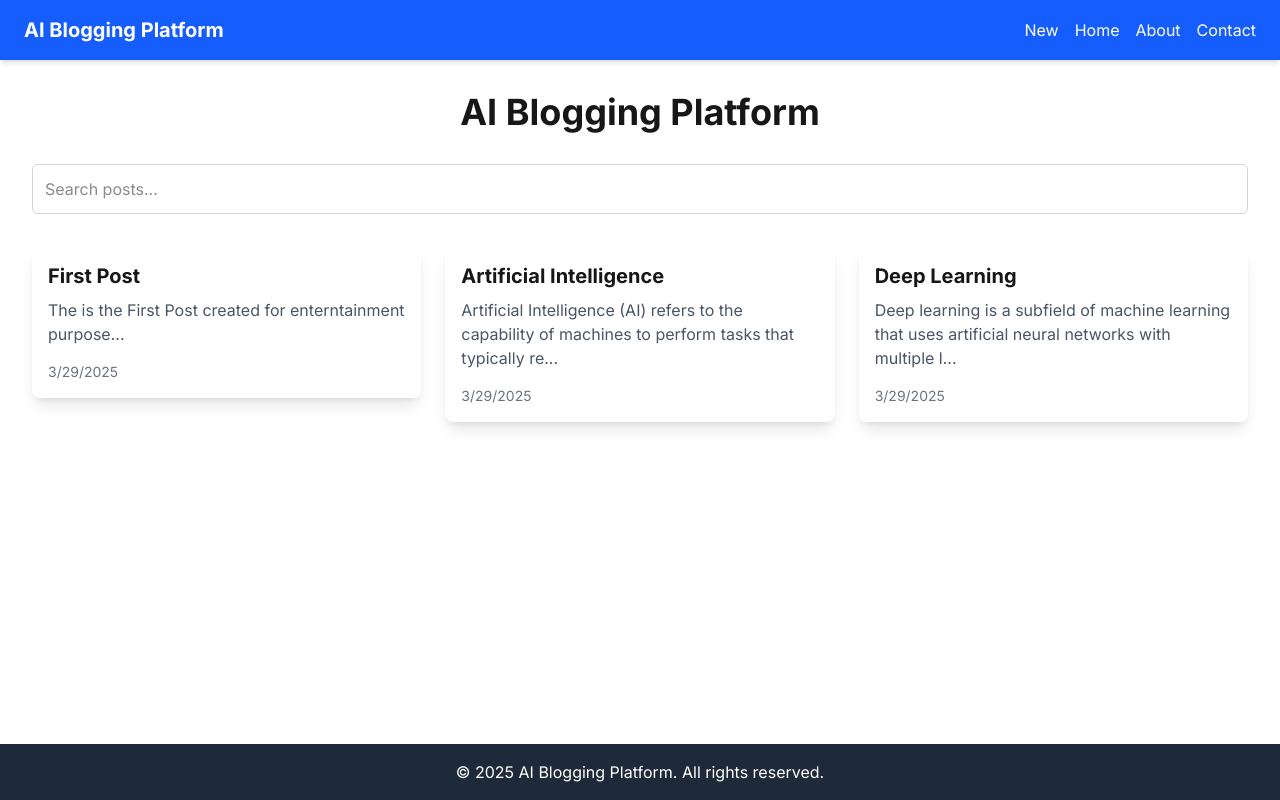
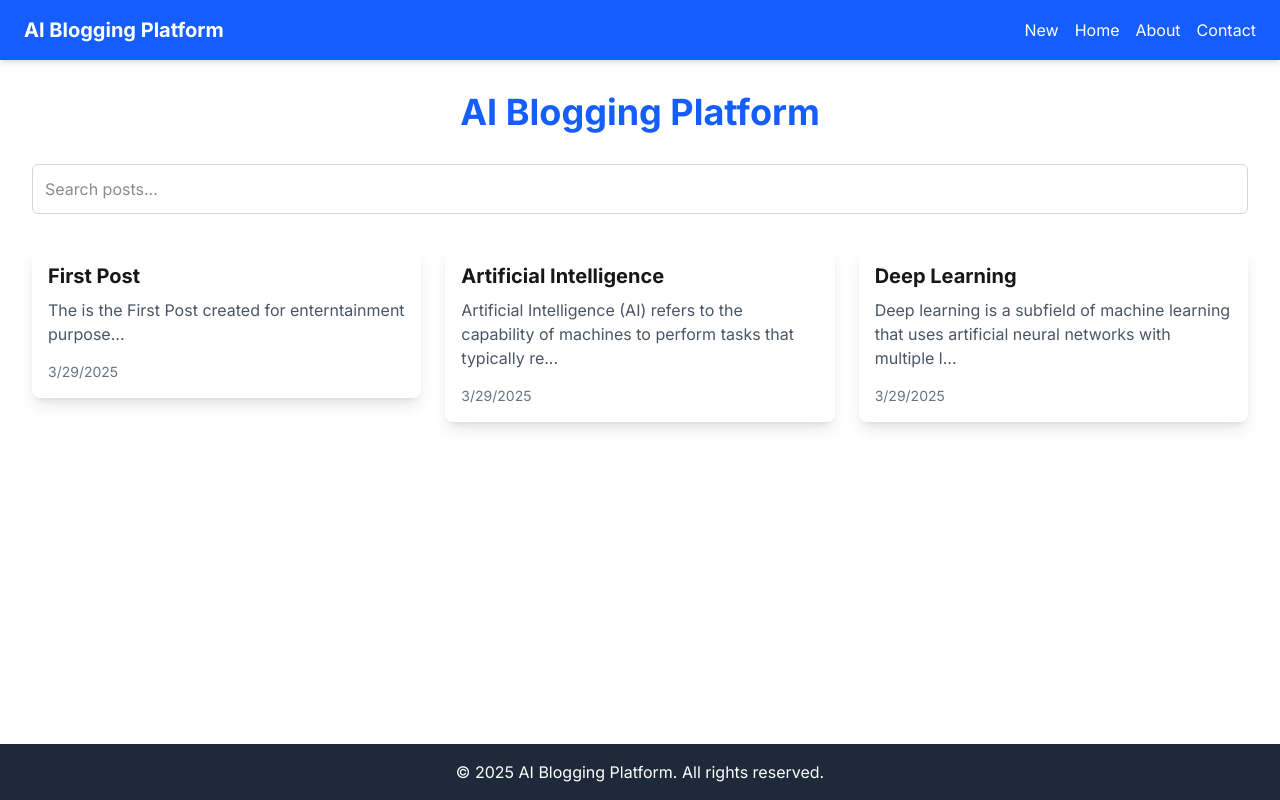
Before and after one commit to sad786/ai-blog-platform, a Next.js app: page / in a window 1280 px wide. Built offline with nearby package versions, Linux system fonts and the light colour scheme.

Commit message:
Update page.tsx
changed font color to blue

```diff
--- a/app/page.tsx
+++ b/app/page.tsx
@@ -36,7 +36,7 @@ export default function Home() {
 
   return (
     <div className="p-8">
-      <h1 className="text-4xl font-bold text-center mb-8">AI Blogging Platform</h1>
+      <h1 className="text-4xl font-bold text-center text-blue-600 mb-8">AI Blogging Platform</h1>
       <SearchBar setSearchTerm={setSearchTerm} />
       <div className="grid grid-cols-1 md:grid-cols-2 lg:grid-cols-3 gap-6 mt-8">
         {filteredPosts.map((post) => (
```
